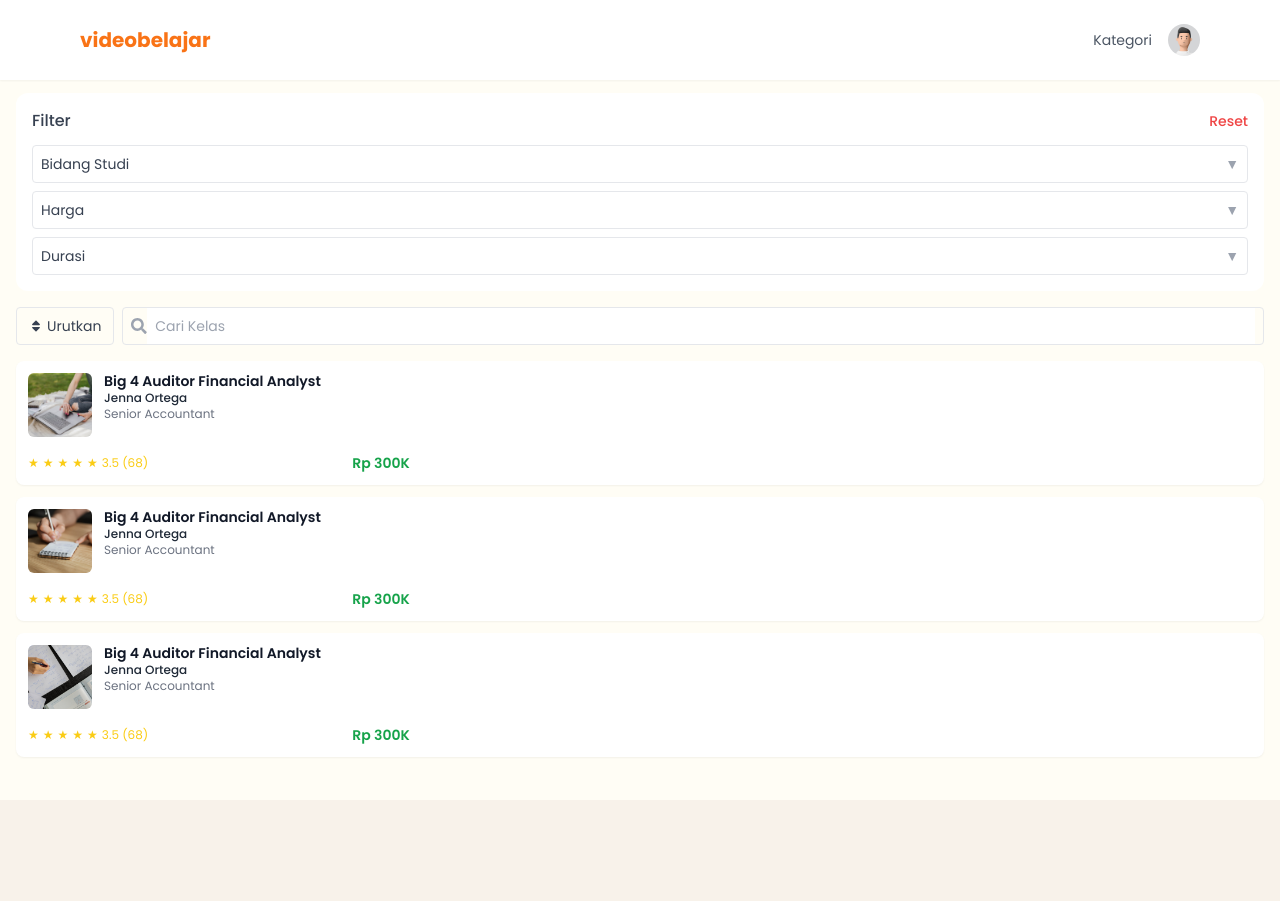
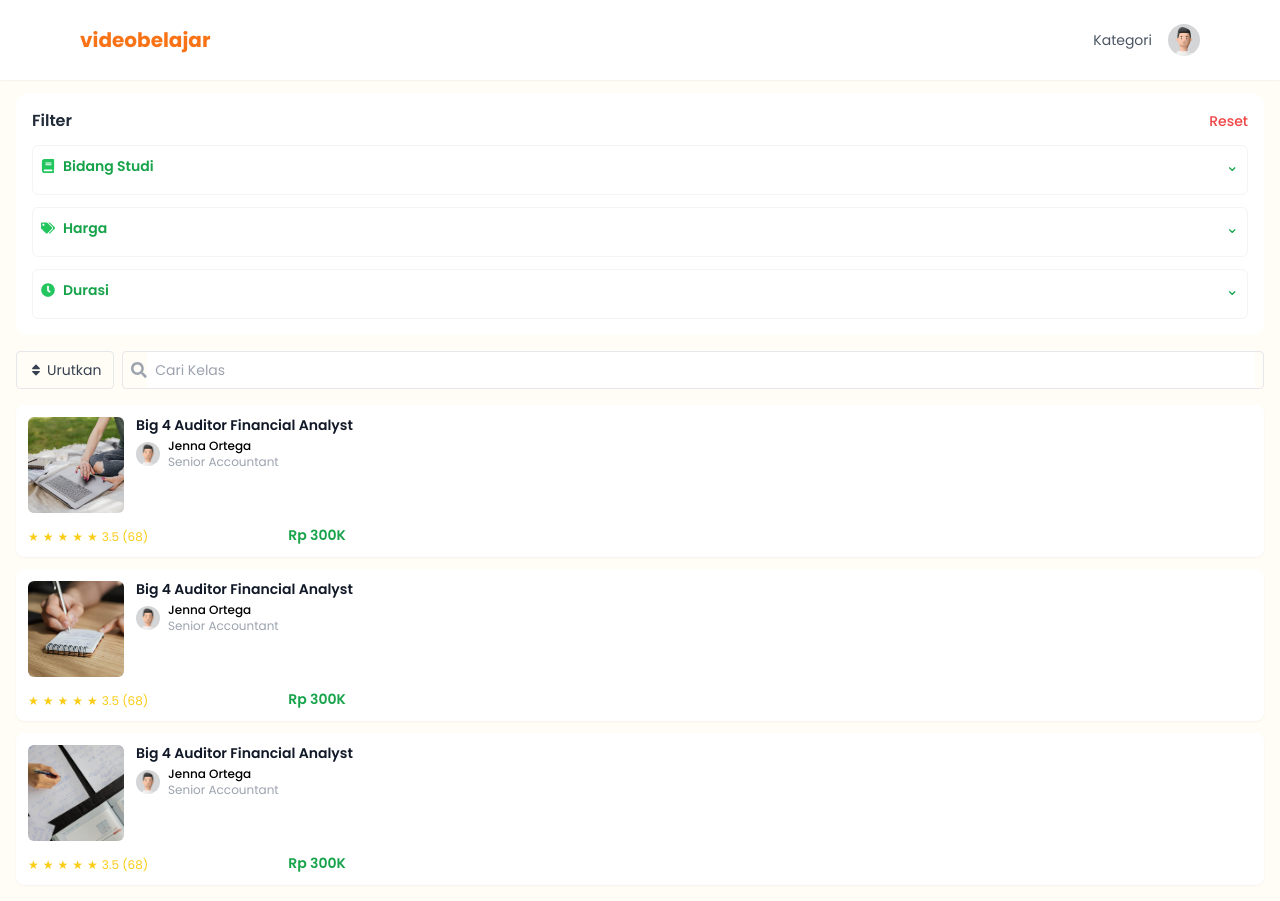
Before and after one commit to BintangAkmalKurniawan/fe-1-mission, a React (Vite) app: page /kategori in a window 1280 px wide. Before the commit the page ends 800 px from the top, so only its background shows below. Built offline with nearby package versions, Linux system fonts and the light colour scheme.

Commit message:
page kategori filter

```diff
--- a/src/component/layout/Navbar.jsx
+++ b/src/component/layout/Navbar.jsx
@@ -29,7 +29,7 @@ function Navbar() {
           <path strokeLinecap="round" strokeLinejoin="round" d="M3.75 5.25h16.5m-16.5 4.5h16.5m-16.5 4.5h16.5m-16.5 4.5h16.5" />
         </svg>
         <ul
-          className={` ${menuActive} fixed top-[60px] flex-col top-30 left-[47%] sm:left-[90%] right-0 w-full sm:w-56 bg-white border border-gray-200 rounded divide-y divide-gray-100 shadow transform -translate-x-1/2 space-y-1 text-sm text-gray-600 flex flex-col p-4 gap-4 z-50 sm:z-50`}
+          className={` ${menuActive} fixed top-[80px] flex-col top-30 left-[47%] sm:left-[90%] right-0 w-full sm:w-56 bg-white border border-gray-200 rounded divide-y divide-gray-100 shadow transform -translate-x-1/2 space-y-1 text-sm text-gray-600 flex flex-col p-4 gap-4 z-50 sm:z-50`}
         >
           <li>
             <NavLink to={"/kategori"} className="pt-4 sm:pt-0 block ">
--- a/src/pages/Kategori/index.jsx
+++ b/src/pages/Kategori/index.jsx
@@ -1,9 +1,10 @@
-import React from "react";
-import { FaSort, FaSearch } from "react-icons/fa";
+import { React, useState } from "react";
+import { FaFilter, FaSort, FaSearch, FaClock, FaTags, FaBook } from "react-icons/fa";
 import Navbar from "../../component/layout/Navbar";
 import satu from "../../assets/thumbnail/satu.jpeg";
 import dua from "../../assets/thumbnail/dua.jpeg";
 import tiga from "../../assets/thumbnail/tiga.jpeg";
+import avatar from "../../assets/avatar/satu.png";
 
 const Card = ({ title, instructor, price, rating, image }) => {
   const [name, role] = instructor.split("\n");
@@ -11,14 +12,20 @@ const Card = ({ title, instructor, price, rating, image }) => {
   return (
     <div className="flex flex-col items-start gap-3 bg-white p-3 rounded-lg shadow-sm">
       <div className="flex gap-3">
-        <img src={image} alt="thumbnail" className="w-16 h-16 rounded-md object-cover" />
+        <img src={image} alt="thumbnail" className="w-24 h-24 rounded-md object-cover" />
         <div className="flex-1">
           <h3 className="font-semibold text-sm text-gray-900 leading-tight">{title}</h3>
-          <p className="text-xs text-gray-800 font-medium">{name}</p>
-          <p className="text-xs text-gray-500">{role}</p>
+          <div className="flex items-center mt-1 gap-2">
+            <img src={avatar} alt="avatar" className="w-6 h-6 rounded-full" />
+            <div>
+              <p className="text-xs font-medium">{name}</p>
+              <p className="text-xs text-gray-400 mt-0">{role}</p>
+            </div>
+          </div>
         </div>
       </div>
 
+      <div className="flex items-center justify-between gap-[140px]">
         <div className="flex items-center gap-1 text-xs text-yellow-400 mt-1">
           <span>★</span>
           <span>★</span>
@@ -26,13 +33,52 @@ const Card = ({ title, instructor, price, rating, image }) => {
           <span>★</span>
           <span>★</span>
           <span>{rating}</span>
-        <div className="text-green-600 font-semibold text-sm ml-[200px]">{price}</div>
+        </div>
+        <div className="text-green-600 font-semibold text-sm ">{price}</div>
       </div>
     </div>
   );
 };
 
 function Index() {
+  const filterIcons = {
+    "Bidang Studi": <FaBook className="text-green-500" />,
+    Harga: <FaTags className="text-green-500" />,
+    Durasi: <FaClock className="text-green-500" />,
+  };
+
+  const [openDropdown, setOpenDropdown] = useState(null);
+  const [selectedFilters, setSelectedFilters] = useState({});
+
+  const toggleOption = (filterName, option) => {
+    const current = selectedFilters[filterName] || [];
+    const updated = current.includes(option) ? current.filter((o) => o !== option) : [...current, option];
+
+    setSelectedFilters({
+      ...selectedFilters,
+      [filterName]: updated,
+    });
+  };
+
+  const resetFilters = () => {
+    setSelectedFilters({});
+    setOpenDropdown(null);
+  };
+  const filters = [
+    {
+      name: "Bidang Studi",
+      options: ["Pemasaran", "Digital & Teknologi", "Pengembangan Diri", "Bisnis Manajemen"],
+    },
+    {
+      name: "Harga",
+      options: ["Gratis", "Di Bawah Rp100K", "Rp100K - Rp300K", "Di Atas Rp300K"],
+    },
+    {
+      name: "Durasi",
+      options: ["Kurang dari 4 Jam", "4 - 8 Jam", "Lebih dari 8 Jam"],
+    },
+  ];
+
   const courses = [
     {
       title: "Big 4 Auditor Financial Analyst",
@@ -69,19 +115,36 @@ function Index() {
       </div>
 
       {/* Filter */}
-      <div className="bg-white rounded-xl p-4 space-y-3">
+      <div className="bg-white rounded-xl p-4 space-y-3 ">
         <div className="flex justify-between items-center">
-          <p className="font-medium text-gray-700">Filter</p>
-          <button className="text-red-500 text-sm font-medium">Reset</button>
+          <p className="font-semibold text-gray-800">Filter</p>
+          <button onClick={resetFilters} className="text-red-500 text-sm font-medium">
+            Reset
+          </button>
         </div>
-        <div className="space-y-2">
-          {["Bidang Studi", "Harga", "Durasi"].map((item, i) => (
-            <button key={i} className="w-full flex justify-between items-center border p-2 rounded text-gray-700 text-sm">
-              <span>{item}</span>
-              <span className="text-gray-400">▼</span>
+
+        {filters.map((filter, index) => (
+          <div key={index} className="border border-gray-100 rounded-md p-2">
+            <button onClick={() => setOpenDropdown(openDropdown === filter.name ? null : filter.name)} className="w-full flex justify-between items-center mb-2">
+              <div className="flex items-center gap-2 text-green-600 font-semibold text-sm">
+                {filterIcons[filter.name]}
+                {filter.name}
+              </div>
+              <span className="text-green-600">⌄</span>
             </button>
+
+            {openDropdown === filter.name && (
+              <div className="space-y-1 pl-6">
+                {filter.options.map((option, i) => (
+                  <label key={i} className="flex items-center gap-2 text-sm text-gray-700">
+                    <input type="checkbox" checked={(selectedFilters[filter.name] || []).includes(option)} onChange={() => toggleOption(filter.name, option)} className="accent-green-500" />
+                    {option}
+                  </label>
                 ))}
               </div>
+            )}
+          </div>
+        ))}
       </div>
 
       {/* Sort & Search */}
@@ -94,7 +157,6 @@ function Index() {
           <input type="text" placeholder="Cari Kelas" className="outline-none p-2 w-full text-sm" />
         </div>
       </div>
-
       {/* Course Cards */}
       <div className="space-y-3">
         {courses.map((course, i) => (
```
Lines whose indentation alone changed are shown as unchanged.
